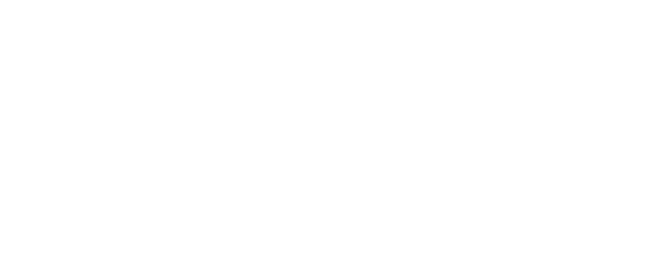
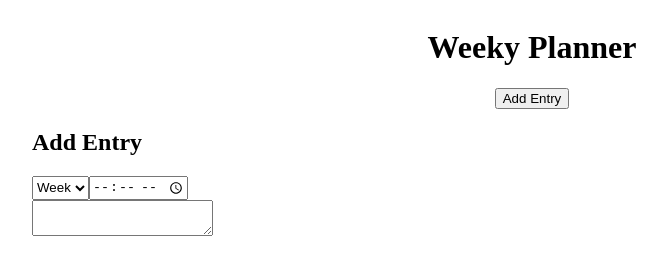
Before and after one commit to janiicelee/week-planner, a website: page index.html in a window 1280 px wide. Shown: the whole page, without its empty margins (108-775 px from the left). Drawn offline with Linux system fonts and the light colour scheme.

Commit message:
Added Modal skeleton

```diff
--- a/index.html
+++ b/index.html
@@ -7,6 +7,43 @@
   <link rel="stylesheet" href="styles.css">
 </head>
 <body>
+  <div class="container">
+    <div class="row text-center">
+      <h1>Weeky Planner</h1>
+    </div>
+    <div class="row text-center">
+      <button>Add Entry</button>
+    </div>
+    <div class="overlay">
+      <div class="row">
+        <div class="column-full">
+          <h2>Add Entry</h2>
+          <div class="row">
+            <select>
+              <option>Week</option>
+              <option>Sun</option>
+              <option>M</option>
+              <option>T</option>
+              <option>W</option>
+              <option>Thurs</option>
+              <option>F</option>
+              <option>S</option>
+            </select>
+            <input type="time">
+          </div>
+          <div class="row">
+            <textarea></textarea>
+          </div>
+
+        </div>
+      </div>
+    </div>
+
+
+  </div>
+
+
+
   <script src="main.js"></script>
 </body>
 </html>
--- a/styles.css
+++ b/styles.css
@@ -0,0 +1,16 @@
+* {
+  box-sizing: border-box;
+}
+
+.container {
+  max-width: 1000px;
+  margin: auto;
+}
+
+.row {
+  display: flex;
+}
+
+.text-center {
+  justify-content: center;
+}
```
